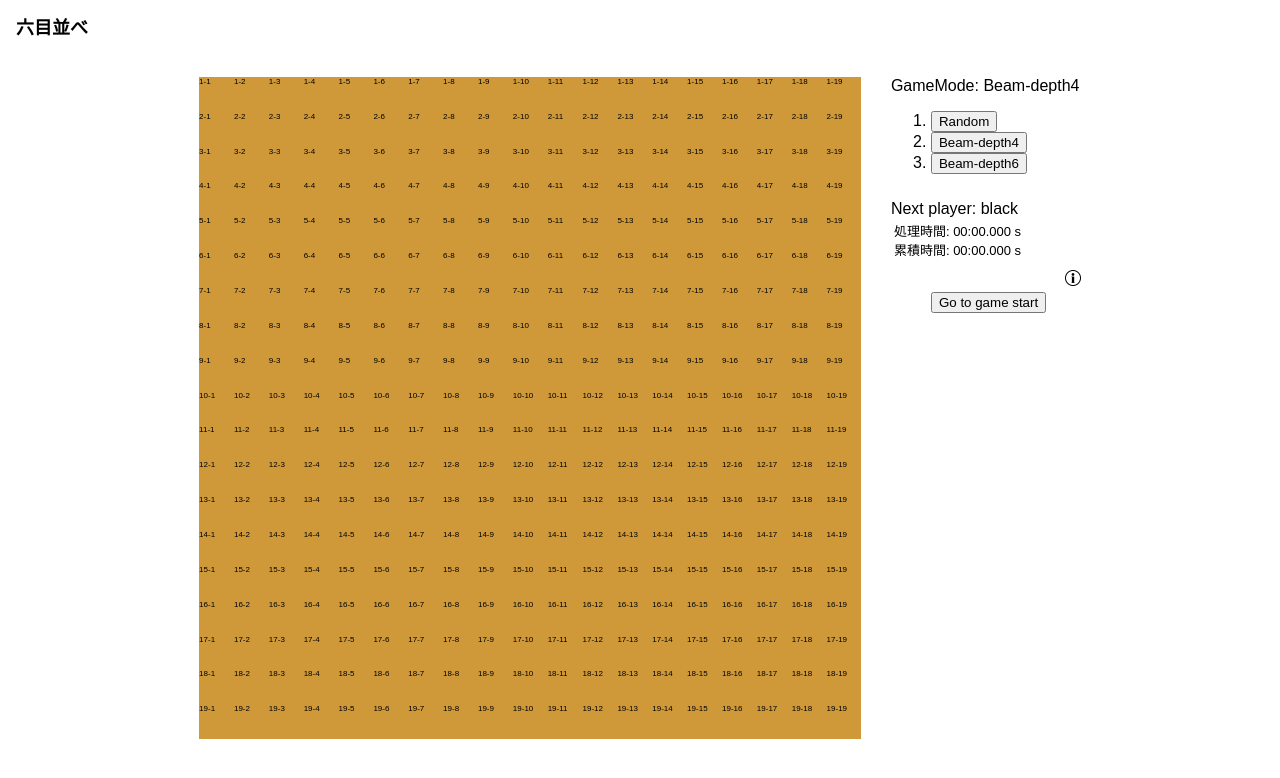
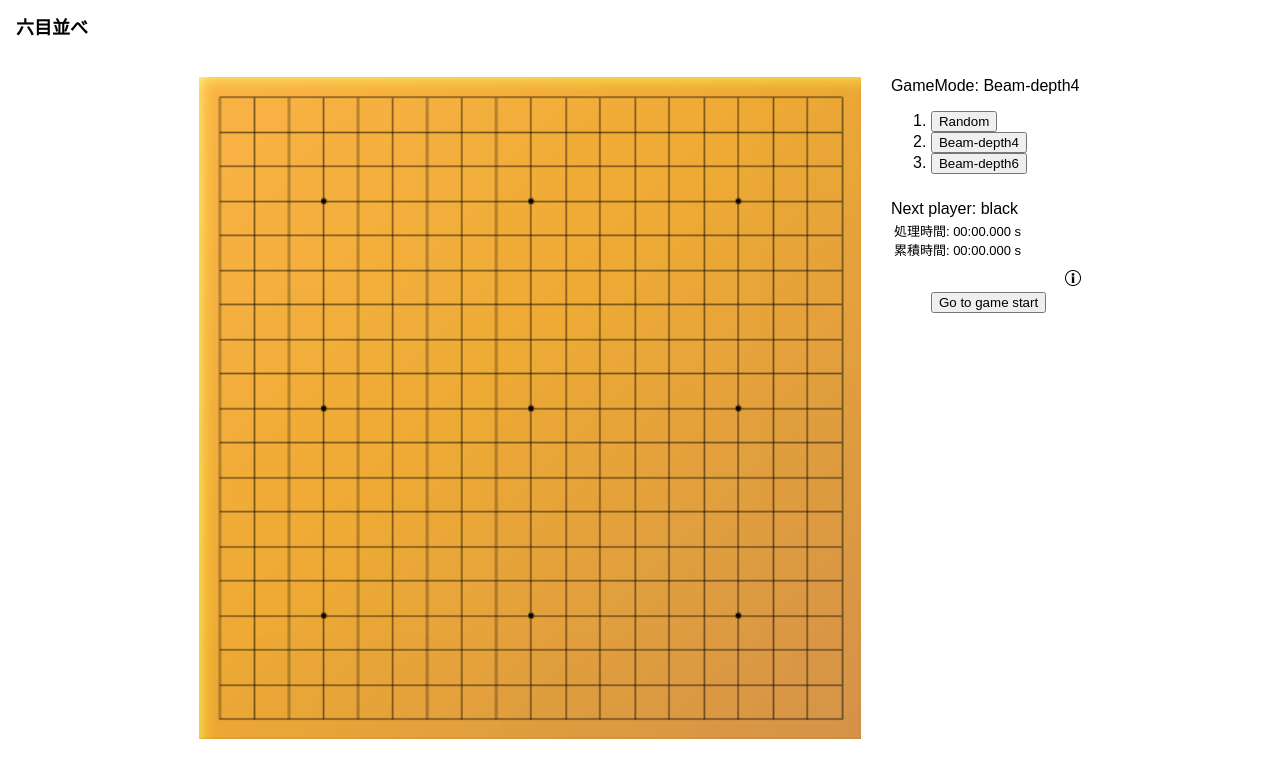
Before and after one commit to TakuyaXyze/6moku-narabe, a Next.js app: page / in a window 1280 px wide. Shown: the top 778 px of the page. Built offline with nearby package versions, Linux system fonts and the light colour scheme.

Commit message:
💄 碁盤の模様を実際の碁盤の画像に差し替え

```diff
--- a/components/PrintBox.tsx
+++ b/components/PrintBox.tsx
@@ -13,7 +13,6 @@ export function PrintBox({ rowNo, columnNo, value, onBoxClick }: Props) {
         <div key={countNum} className={`stone ${value === "b" ? 'black' : ''}${value === "w" ? 'white' : ''}`}>
             <div onClick={onBoxClick}
                 className="box">
-                {rowNo + 1}-{columnNo + 1}
             </div>
         </div>
     );
--- a/styles/GameBoard.css
+++ b/styles/GameBoard.css
@@ -1,10 +1,11 @@
 .game-board {
-    background: #cf993a;
     align-items: center;
     height: 90%;
     aspect-ratio: 1/1;
     display: flex;
     flex-direction: column;
+    background-image: url(../public/goban.png);
+    background-size: 100% 100%;
 }
 
 .row {
@@ -40,6 +41,6 @@
 }
 
 .black {
-    background-color: #000000;
+    background-color: #0a0a0b;
     color: #fafafa;
 }
```
Also changed, not shown: public/goban.png (added).
